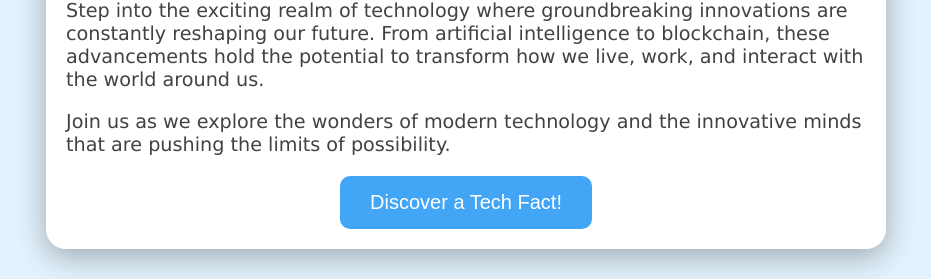
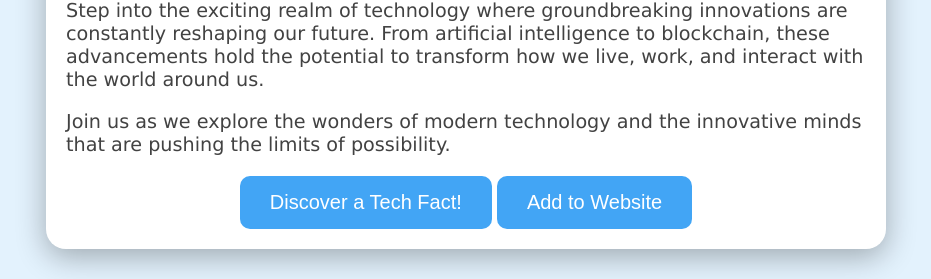
Before and after one commit to BreadArtificialintelligence/Breadisawesome, a plain HTML site: page index.html in a window 1280 px wide. Shown: the part 740-1019 px from the top of the page, without its empty margins (174-1105 px from the left). Drawn offline with Linux system fonts and the light colour scheme.

```diff
--- a/index.html
+++ b/index.html
@@ -121,6 +121,7 @@
 
         <button onclick="showFact()">Discover a Tech Fact!</button>
         <div class="fact" id="techFact"></div>
+        <button onclick="addToWebsite()">Add to Website</button>
     </div>
 
     <script>
@@ -157,6 +158,20 @@
             const parts = value.split(`; ${name}=`);
             if (parts.length === 2) return parts.pop().split(';').shift();
         }
+
+        function addToWebsite() {
+            const factDisplay = document.getElementById('techFact');
+            if (factDisplay.style.display === 'block') {
+                const newFact = factDisplay.innerHTML;
+                const newList = document.createElement('div');
+                newList.innerHTML = `<p>${newFact}</p>`;
+                newList.style.border = '1px solid #42a5f5';
+                newList.style.borderRadius = '5px';
+                newList.style.padding = '10px';
+                newList.style.marginTop = '10px';
+                document.querySelector('.container').appendChild(newList);
+            }
+        }
     </script>
 </body>
 </html>
```
